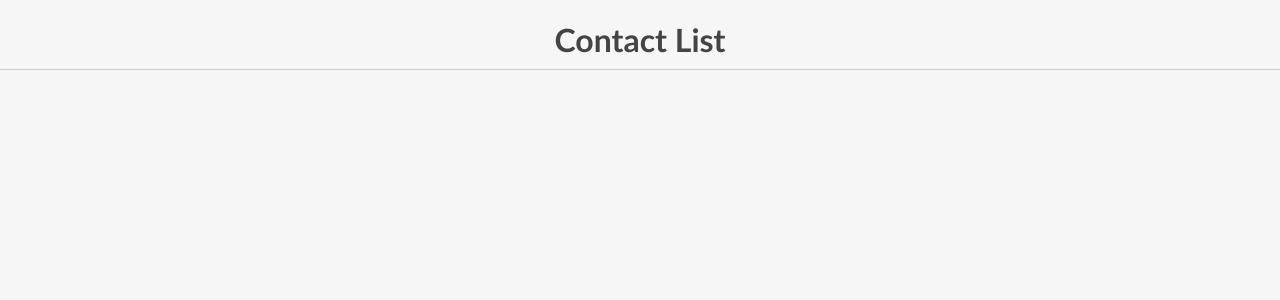
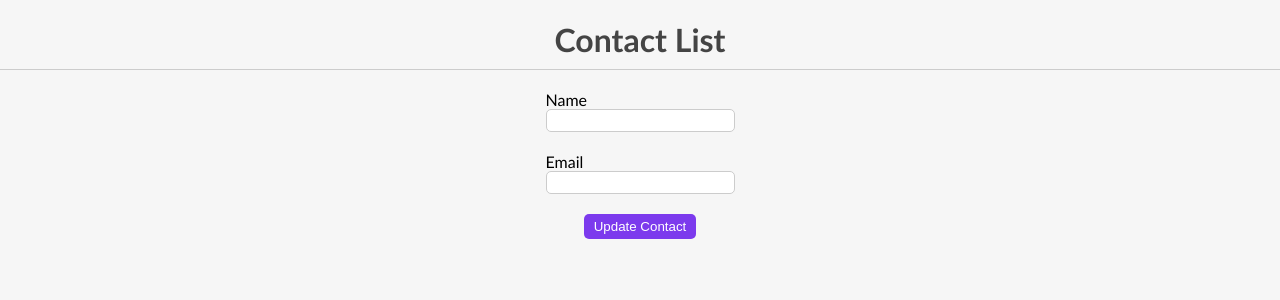
Before and after one commit to AliMoradpour/Contact-List, a React (Create React App) app: page /edit/1 in a window 1280 px wide. Shown: the top 300 px of the page. Built offline with nearby package versions, Linux system fonts and the light colour scheme; no server answers.

Commit message:
add edit button

```diff
--- a/src/App.js
+++ b/src/App.js
@@ -4,10 +4,26 @@ import AddContact from "./Components/AddContact/AddContact";
 import ContactList from "./Components/ContactList/ContactList";
 import { Switch, Route } from "react-router-dom";
 import ContactDetail from "./Components/ContactDetail/ContactDetail";
-import { deleteContact, getContacts, postContact } from "./services/Requests";
+import {
+  deleteContact,
+  getContacts,
+  postContact,
+  updateContact,
+} from "./services/Requests";
+import EditContact from "./Components/EditContact/EditContact";
 
 function App() {
   const [contacts, setContacts] = useState([]);
+
+  const editHandler = async (contact, id) => {
+    try {
+      await updateContact(contact, id);
+      const { data } = await getContacts();
+      setContacts(data);
+    } catch (error) {
+      console.log(error.message);
+    }
+  };
 
   const submitHandler = async (contact) => {
     try {
@@ -41,6 +57,12 @@ function App() {
     <main className="App">
       <h1>Contact List</h1>
       <Switch>
+        <Route
+          path="/edit/:id"
+          render={(props) => (
+            <EditContact editHandler={editHandler} {...props} />
+          )}
+        />
         <Route path="/user/:id" component={ContactDetail} />
         <Route
           path="/add"
--- a/src/Components/ContactList/ContactList.jsx
+++ b/src/Components/ContactList/ContactList.jsx
@@ -24,7 +24,12 @@ const ContactList = ({ contacts, onDelete }) => {
                   <p>{email}</p>
                 </Link>
               </div>
-              <button onClick={() => onDelete(id)}>Delete</button>
+              <div className="btns">
+                <Link to={`/edit/${id}`}>
+                  <button className="edit">Edit</button>
+                </Link>
+                <button onClick={() => onDelete(id)}>Delete</button>
+              </div>
             </div>
           );
         })
--- a/src/Components/ContactList/contactList.css
+++ b/src/Components/ContactList/contactList.css
@@ -52,3 +52,10 @@
 .userInfo p {
   color: #000;
 }
+.btns .edit{
+  color: #6d28d9;
+  border-color: #6d28d9;
+}
+.btns button{
+  margin-left: 7px;
+}
--- /dev/null
+++ b/src/Components/EditContact/EditContact.jsx
@@ -0,0 +1,57 @@
+import { useEffect, useState } from "react";
+import { getOneContact } from "../../services/Requests";
+
+const EditContact = ({ editHandler, history , match }) => {
+  const [contact, setContact] = useState({ name: "", email: "" });
+
+  const changeHandler = (e) => {
+    setContact({ ...contact, [e.target.name]: e.target.value });
+  };
+
+  const editContactHandler = (e) => {
+    if (!contact.name || !contact.email) {
+      alert("All Fildes Are Mandatory !");
+      return;
+    }
+    e.preventDefault();
+    editHandler(contact , match.params.id);
+    setContact({ name: "", email: "" });
+    history.push("/");
+  };
+
+  useEffect(() => {
+    const localFetch = async () => {
+      try {
+        const { data } = await getOneContact(match.params.id);
+        setContact({ name: data.name, email: data.email });
+      } catch (error) {}
+    };
+    localFetch();
+  }, []);
+
+  return (
+    <form onSubmit={editContactHandler}>
+      <div className="formControl">
+        <label>Name</label>
+        <input
+          type="text"
+          name="name"
+          value={contact.name}
+          onChange={changeHandler}
+        />
+      </div>
+      <div className="formControl">
+        <label>Email</label>
+        <input
+          type="email"
+          name="email"
+          value={contact.email}
+          onChange={changeHandler}
+        />
+      </div>
+      <button type="submit">Update Contact</button>
+    </form>
+  );
+};
+
+export default EditContact;
--- a/src/services/Requests.jsx
+++ b/src/services/Requests.jsx
@@ -2,6 +2,9 @@ import { http } from "./Services";
 
 export const getContacts = () => {
   return http.get("/contacts");
+};
+export const getOneContact = (id) => {
+  return http.get(`/contacts/${id}`);
 };
 export const postContact = (data) => {
   return http.post("/contacts", data);
@@ -9,3 +12,6 @@ export const postContact = (data) => {
 export const deleteContact = (id) => {
   return http.get(`/contacts/${id}`);
 };
+export const updateContact = (data , id) => {
+  return http.put(`/contacts/${id}` , data);
+};
```
